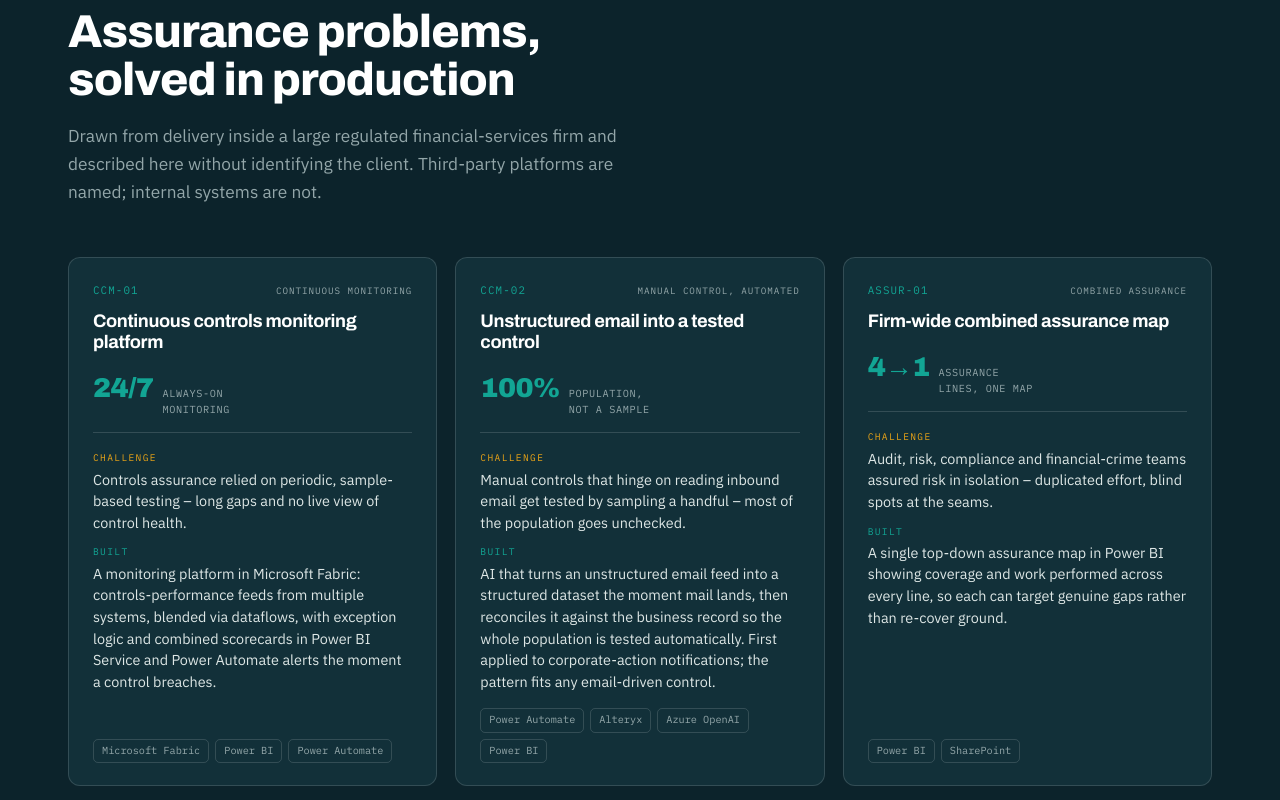
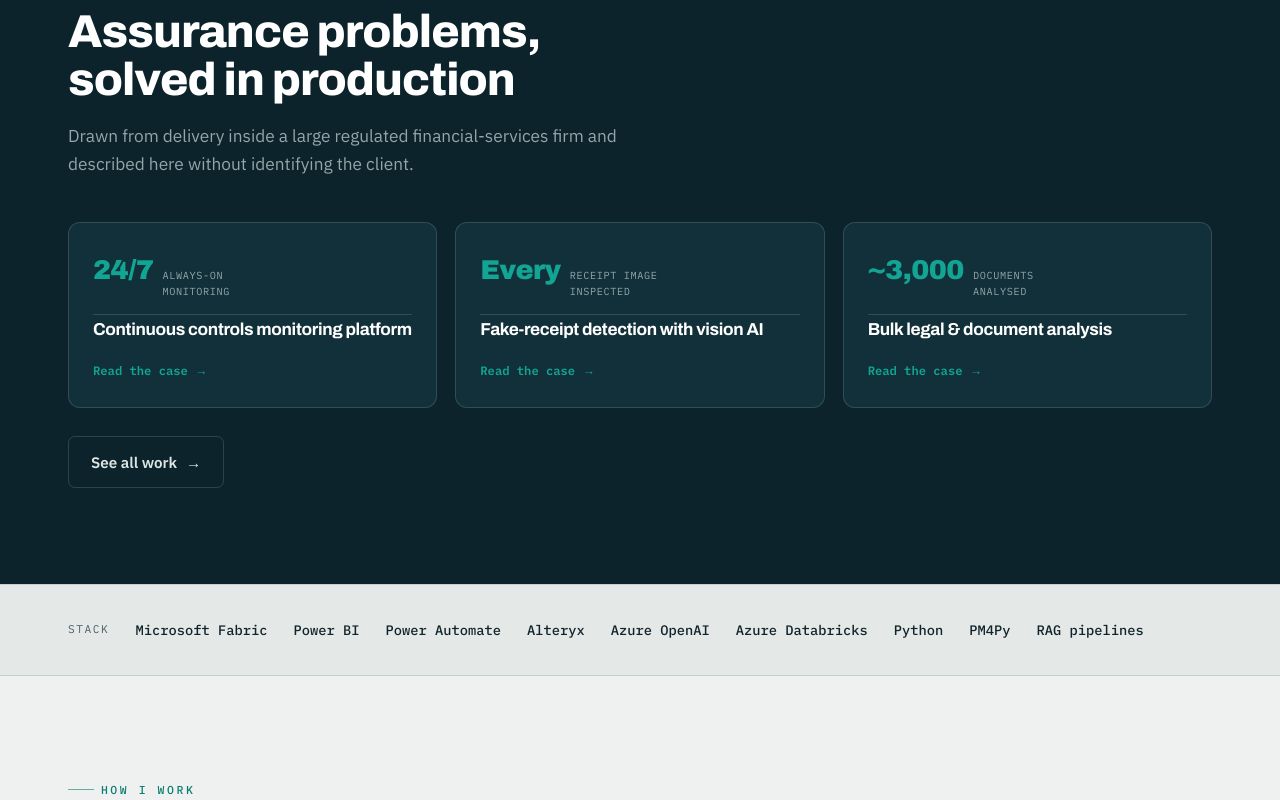
Before and after one commit to kirylka0007/KRealSolutions, a Next.js app: page / in a window 1280 px wide. Shown: the part 4060-4860 px from the top of the page. Built offline with nearby package versions, Linux system fonts and the light colour scheme.

Commit message:
feat: move full case-study content to /work, add home teaser

```diff
--- a/src/app/globals.css
+++ b/src/app/globals.css
@@ -150,6 +150,10 @@ a{color:inherit;text-decoration:none}
 .teaser-link{display:inline-block;margin-top:14px;font-family:var(--font-plex-mono),monospace;font-size:.76rem;color:var(--assure-deep);font-weight:600}
 .teaser-cta{margin-top:28px}
 .svc,.case{scroll-margin-top:90px}
+.teaser-card--dark{background:var(--ink-2);border-color:var(--hair-ink)}
+.teaser-card--dark:hover{border-color:var(--assure)}
+.teaser-card--dark h3{color:#fff}
+.teaser-link--dark{color:var(--assure)}
 @media(max-width:940px){.teaser-grid{grid-template-columns:1fr 1fr}}
 @media(max-width:560px){.teaser-grid{grid-template-columns:1fr}}
 
--- a/src/app/page.tsx
+++ b/src/app/page.tsx
@@ -4,7 +4,7 @@ import { Chooser } from "@/components/sections/Chooser";
 import { Coverage } from "@/components/sections/Coverage";
 import { Positioning } from "@/components/sections/Positioning";
 import { ServicesTeaser } from "@/components/sections/ServicesTeaser";
-import { Cases } from "@/components/sections/Cases";
+import { WorkTeaser } from "@/components/sections/WorkTeaser";
 import { TechStrip } from "@/components/sections/TechStrip";
 import { Approach } from "@/components/sections/Approach";
 import { Contact } from "@/components/sections/Contact";
@@ -19,7 +19,7 @@ export default function Home() {
       <Coverage />
       <Positioning />
       <ServicesTeaser />
-      <Cases />
+      <WorkTeaser />
       <TechStrip />
       <Approach />
       <Contact />
--- a/src/components/sections/Cases.tsx
+++ b/src/components/sections/Cases.tsx
@@ -1,15 +1,15 @@
 import { Reveal } from "@/components/Reveal";
 
 const CASES = [
-  { tag: "CCM-01", cap: "Continuous monitoring", title: "Continuous controls monitoring platform", metric: "24/7", metricLabel: "Always-on monitoring", challenge: "Controls assurance relied on periodic, sample-based testing – long gaps and no live view of control health.", built: "A monitoring platform in Microsoft Fabric: controls-performance feeds from multiple systems, blended via dataflows, with exception logic and combined scorecards in Power BI Service and Power Automate alerts the moment a control breaches.", chips: ["Microsoft Fabric", "Power BI", "Power Automate"] },
-  { tag: "CCM-02", cap: "Manual control, automated", title: "Unstructured email into a tested control", metric: "100%", metricLabel: "Population, not a sample", challenge: "Manual controls that hinge on reading inbound email get tested by sampling a handful – most of the population goes unchecked.", built: "AI that turns an unstructured email feed into a structured dataset the moment mail lands, then reconciles it against the business record so the whole population is tested automatically. First applied to corporate-action notifications; the pattern fits any email-driven control.", chips: ["Power Automate", "Alteryx", "Azure OpenAI", "Power BI"] },
-  { tag: "ASSUR-01", cap: "Combined assurance", title: "Firm-wide combined assurance map", metric: "4→1", metricLabel: "Assurance lines, one map", challenge: "Audit, risk, compliance and financial-crime teams assured risk in isolation – duplicated effort, blind spots at the seams.", built: "A single top-down assurance map in Power BI showing coverage and work performed across every line, so each can target genuine gaps rather than re-cover ground.", chips: ["Power BI", "SharePoint"] },
-  { tag: "GENAI-01", cap: "GenAI · at scale", title: "Bulk legal & document analysis", metric: "~3,000", metricLabel: "Documents analysed", challenge: "Large volumes of legal and client documents hold risk and insight no team can review manually at scale.", built: "A reusable GenAI engine for bulk extraction and analysis. In one application it analysed ~3,000 client documents for ESG consistency, using cohort analysis to flag outliers where messaging over- or understated ESG considerations.", chips: ["Databricks", "Azure OpenAI", "RAG"] },
-  { tag: "GENAI-02", cap: "GenAI · text", title: "Policy contradiction review", metric: "Whole", metricLabel: "Policy set, read at once", challenge: "Large policy estates accumulate internal contradictions manual review rarely catches in full.", built: "An LLM review that reads entire policy sets and flags inconsistencies and contradictions across long documents no reviewer could hold in their head at once.", chips: ["Azure OpenAI", "Text analysis"] },
-  { tag: "GENAI-03", cap: "Vision AI · fraud", title: "Fake-receipt detection with vision AI", metric: "Every", metricLabel: "Receipt image inspected", challenge: "The “receipt required” control is easy to game – people attach blank pages that say “no receipt” just to clear the check.", built: "A vision-AI indicator that inspects every uploaded image, separates genuine receipts from fabricated ones, and surfaces the highest-value cases, repeat claimants and the approvers signing them off.", chips: ["Azure OpenAI (Vision)", "Power BI"] },
-  { tag: "PM-01", cap: "Process mining", title: "End-to-end process mining", metric: "12-mo", metricLabel: "Event log reconstructed", challenge: "A creation, approval and distribution process was assumed to run one way; no one had seen how it actually ran.", built: "Process mining across a 12-month event log – reconstructing the real process, its variants and rework loops, and quantifying the inefficiency.", chips: ["Process Mining", "Event-log analysis"] },
-  { tag: "AUTO-01", cap: "Automation", title: "Automated audit-action follow-up", metric: "0", metricLabel: "Manual chasing", challenge: "Chasing findings and actions across stakeholders was manual and time-consuming, dragging on completion rates.", built: "A Power Automate solution that notifies auditors and stakeholders of upcoming and overdue actions with full context, and opens the follow-up conversation automatically.", chips: ["Power Automate", "Teams"] },
-  { tag: "GENAI-04", cap: "GenAI · briefings", title: "Automated intelligence briefings", metric: "Any", metricLabel: "Source → scheduled digest", challenge: "Insight that would sharpen audit – incidents, control breaches, emerging risks, market news – sits scattered across systems and reaches the team late, or not at all.", built: "Briefings that pull from any source, have AI summarise and categorise, and land as a structured daily or weekly digest. Incident summaries were the first; the same engine drives any feed the team needs to stay ahead of.", chips: ["Power Automate", "Alteryx", "Azure OpenAI"] },
+  { id: "ccm-01", cap: "Continuous monitoring", title: "Continuous controls monitoring platform", metric: "24/7", metricLabel: "Always-on monitoring", challenge: "Controls assurance relied on periodic, sample-based testing – long gaps and no live view of control health.", built: "A monitoring platform in Microsoft Fabric: controls-performance feeds from multiple systems, blended via dataflows, with exception logic and combined scorecards in Power BI Service and Power Automate alerts the moment a control breaches.", chips: ["Microsoft Fabric", "Power BI", "Power Automate"] },
+  { id: "ccm-02", cap: "Manual control, automated", title: "Unstructured email into a tested control", metric: "100%", metricLabel: "Population, not a sample", challenge: "Manual controls that hinge on reading inbound email get tested by sampling a handful – most of the population goes unchecked.", built: "AI that turns an unstructured email feed into a structured dataset the moment mail lands, then reconciles it against the business record so the whole population is tested automatically. First applied to corporate-action notifications; the pattern fits any email-driven control.", chips: ["Power Automate", "Alteryx", "Azure OpenAI", "Power BI"] },
+  { id: "assur-01", cap: "Combined assurance", title: "Firm-wide combined assurance map", metric: "4→1", metricLabel: "Assurance lines, one map", challenge: "Audit, risk, compliance and financial-crime teams assured risk in isolation – duplicated effort, blind spots at the seams.", built: "A single top-down assurance map in Power BI showing coverage and work performed across every line, so each can target genuine gaps rather than re-cover ground.", chips: ["Power BI", "SharePoint"] },
+  { id: "genai-01", cap: "GenAI · at scale", title: "Bulk legal & document analysis", metric: "~3,000", metricLabel: "Documents analysed", challenge: "Large volumes of legal and client documents hold risk and insight no team can review manually at scale.", built: "A reusable GenAI engine for bulk extraction and analysis. In one application it analysed ~3,000 client documents for ESG consistency, using cohort analysis to flag outliers where messaging over- or understated ESG considerations.", chips: ["Databricks", "Azure OpenAI", "RAG"] },
+  { id: "genai-02", cap: "GenAI · text", title: "Policy contradiction review", metric: "Whole", metricLabel: "Policy set, read at once", challenge: "Large policy estates accumulate internal contradictions manual review rarely catches in full.", built: "An LLM review that reads entire policy sets and flags inconsistencies and contradictions across long documents no reviewer could hold in their head at once.", chips: ["Azure OpenAI", "Text analysis"] },
+  { id: "genai-03", cap: "Vision AI · fraud", title: "Fake-receipt detection with vision AI", metric: "Every", metricLabel: "Receipt image inspected", challenge: "The “receipt required” control is easy to game – people attach blank pages that say “no receipt” just to clear the check.", built: "A vision-AI indicator that inspects every uploaded image, separates genuine receipts from fabricated ones, and surfaces the highest-value cases, repeat claimants and the approvers signing them off.", chips: ["Azure OpenAI (Vision)", "Power BI"] },
+  { id: "pm-01", cap: "Process mining", title: "End-to-end process mining", metric: "12-mo", metricLabel: "Event log reconstructed", challenge: "A creation, approval and distribution process was assumed to run one way; no one had seen how it actually ran.", built: "Process mining across a 12-month event log – reconstructing the real process, its variants and rework loops, and quantifying the inefficiency.", chips: ["Process Mining", "Event-log analysis"] },
+  { id: "auto-01", cap: "Automation", title: "Automated audit-action follow-up", metric: "0", metricLabel: "Manual chasing", challenge: "Chasing findings and actions across stakeholders was manual and time-consuming, dragging on completion rates.", built: "A Power Automate solution that notifies auditors and stakeholders of upcoming and overdue actions with full context, and opens the follow-up conversation automatically.", chips: ["Power Automate", "Teams"] },
+  { id: "genai-04", cap: "GenAI · briefings", title: "Automated intelligence briefings", metric: "Any", metricLabel: "Source → scheduled digest", challenge: "Insight that would sharpen audit – incidents, control breaches, emerging risks, market news – sits scattered across systems and reaches the team late, or not at all.", built: "Briefings that pull from any source, have AI summarise and categorise, and land as a structured daily or weekly digest. Incident summaries were the first; the same engine drives any feed the team needs to stay ahead of.", chips: ["Power Automate", "Alteryx", "Azure OpenAI"] },
 ];
 
 export function Cases() {
@@ -24,9 +24,8 @@ export function Cases() {
 
         <div className="case-grid">
           {CASES.map((c) => (
-            <Reveal as="article" className="case" key={c.tag}>
+            <Reveal as="article" className="case" id={c.id} key={c.id}>
               <div className="case-top">
-                <span className="case-tag">{c.tag}</span>
                 <span className="case-cap">{c.cap}</span>
               </div>
               <h3>{c.title}</h3>
--- /dev/null
+++ b/src/components/sections/WorkTeaser.tsx
@@ -0,0 +1,41 @@
+import Link from "next/link";
+import { Reveal } from "@/components/Reveal";
+
+const TEASERS = [
+  { id: "ccm-01", title: "Continuous controls monitoring platform", metric: "24/7", metricLabel: "Always-on monitoring" },
+  { id: "genai-03", title: "Fake-receipt detection with vision AI", metric: "Every", metricLabel: "Receipt image inspected" },
+  { id: "genai-01", title: "Bulk legal & document analysis", metric: "~3,000", metricLabel: "Documents analysed" },
+];
+
+export function WorkTeaser() {
+  return (
+    <section className="sec cases on-ink">
+      <div className="wrap">
+        <Reveal as="div" className="sec-head">
+          <span className="eyebrow">Selected work</span>
+          <h2>Assurance problems, solved in production</h2>
+          <p>Drawn from delivery inside a large regulated financial-services firm and described here without identifying the client.</p>
+        </Reveal>
+        <div className="teaser-grid">
+          {TEASERS.map((t) => (
+            <Reveal as="article" className="teaser-card teaser-card--dark" key={t.id}>
+              <div className="case-metric">
+                <span className="m">{t.metric}</span>
+                <span className="ml">{t.metricLabel}</span>
+              </div>
+              <h3>{t.title}</h3>
+              <Link href={`/work#${t.id}`} className="teaser-link teaser-link--dark">
+                Read the case →
+              </Link>
+            </Reveal>
+          ))}
+        </div>
+        <div className="teaser-cta">
+          <Link href="/work" className="btn btn-ghost">
+            See all work <span className="arrow">→</span>
+          </Link>
+        </div>
+      </div>
+    </section>
+  );
+}
```
Also changed, not shown: src/app/work/page.tsx (added, +13 -0 lines).
